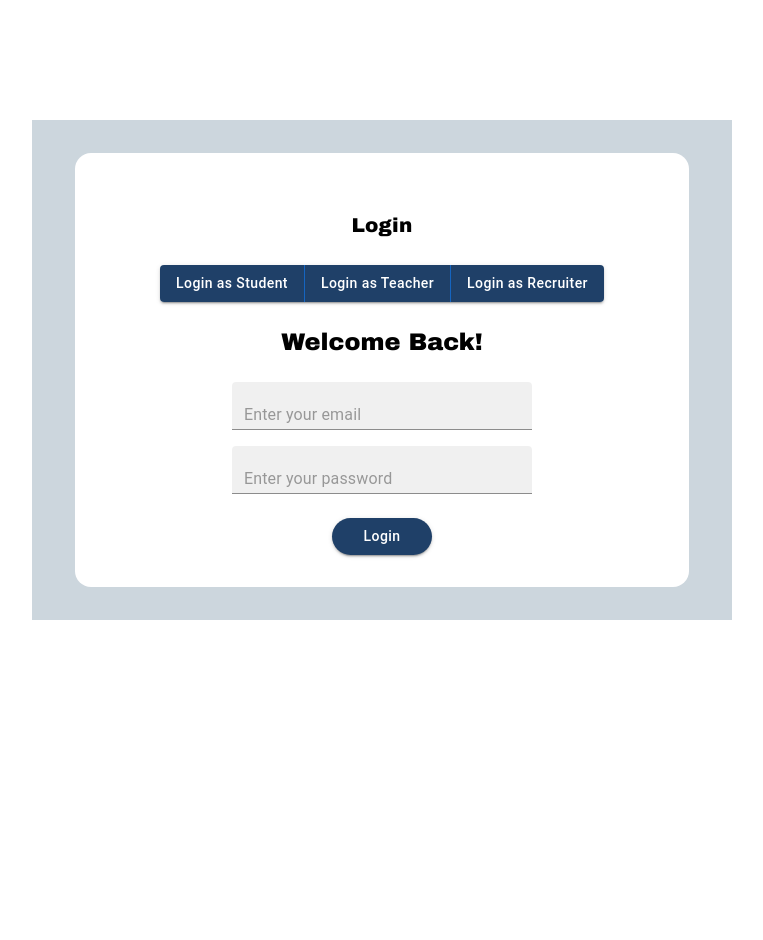
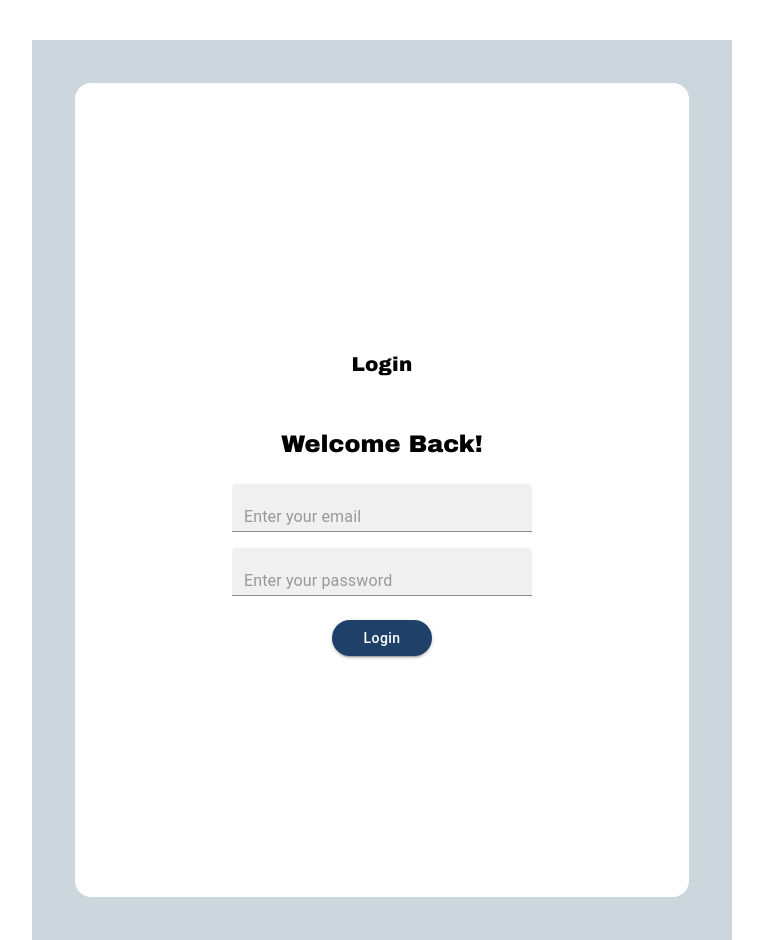
Before and after one commit to Ali-Haider91/Cloud-Linkaged, a React (Create React App) app: page /signup in a window 1280 px wide. Shown: the whole page, without its empty margins (258-1021 px from the left). Before the commit the page ends 800 px from the top, so only its background shows below. Built offline with nearby package versions, Linux system fonts and the light colour scheme.

Commit message:
initial commit

```diff
--- a/src/App.jsx
+++ b/src/App.jsx
@@ -4,14 +4,17 @@ import {BrowserRouter as Router ,Routes,Route} from 'react-router-dom'
 import './App.css';
 // import { Home } from './pages/Home/home';
 import Login from './pages/login/login'
+import Signup from "./pages/signup/signup";
 
 function App() {
   return (
     <div>
-      <Login/>
+      <Signup/>
+      {/* <Login/> */}
       <Router>
         <Routes>
-          <Route path="/" element={<Login/>}/>
+          {/* <Route path="/" element={<Login/>}/> */}
+          {/* <Route path="/" element={<Signup/>}/> */}
         </Routes>
       </Router>
     </div>
--- a/src/pages/login/login.jsx
+++ b/src/pages/login/login.jsx
@@ -1,5 +1,32 @@
 import React from "react";
-import { Box, TextField, Typography, Button, ButtonGroup } from "@mui/material";
+import { Box, TextField, Typography, Button, ButtonGroup, styled} from "@mui/material";
+
+const outerBox = styled(Box)`
+  color: #20b2aa;
+
+  :hover {
+    color: #2e8b57;
+  }
+
+  & .MuiSlider-thumb {
+    border-radius: 1px;
+  }
+`;
+
+const innerBox = styled(Box)`
+  color: #20b2aa;
+
+  :hover {
+    color: #2e8b57;
+  }
+
+  & .MuiSlider-thumb {
+    border-radius: 1px;
+  }
+`;
+
+
+
 const login = () => {
   return (
     <div>
@@ -7,11 +34,11 @@ const login = () => {
         <Box
           display="flex"
           margin="auto"
-          marginTop={15}
+          marginTop={12}
           sx={{
             width: 700,
             height: 500,
-            backgroundColor: '#CCD6DD',
+            backgroundColor: '#8c99a6',
           }}>
           <Box
             display="flex"
--- a/src/pages/signup/signup.jsx
+++ b/src/pages/signup/signup.jsx
@@ -1,10 +1,73 @@
 import React from 'react'
-
-
+import { Box, TextField, Typography, Button } from "@mui/material";
 const signup = () => {
   return (
     <div>
-
+      <form>
+        <Box
+          display="flex"
+          margin="auto"
+          marginTop={5}
+          sx={{
+            width: 700,
+            height: 900,
+            backgroundColor: '#CCD6DD',
+          }}>
+          <Box
+            display="flex"
+            flexDirection={"column"}
+            alignItems="center"
+            justifyContent={"center"}
+            margin="auto"
+            padding={4}
+            borderRadius={4}
+            backgroundColor="#ffff"
+            sx={{
+              height:750,
+              width: 550,
+            }}>
+            <Typography
+              variant="h6"
+              padding={3}
+              // marginBottom={}
+              fontFamily="arial Black">
+              Login
+            </Typography>
+            <Typography
+              variant="h5"
+              padding={3}
+              fontFamily="arial Black">
+              Welcome Back!
+            </Typography>
+            <TextField
+              variant="filled"
+              size="small"
+              type="email"
+              placeholder="Enter your email"
+              sx={{ width: 300, }}
+            />
+            <TextField
+              variant="filled"
+              size="small"
+              type="password"
+              placeholder="Enter your password"
+              margin="normal"
+              sx={{ width: 300 }}
+            />
+            <Button
+              variant="contained"
+              sx={{
+                marginTop: 2,
+                borderRadius: 5,
+                width: 100,
+                textTransform: 'none',
+                backgroundColor: '#1F4068'
+              }}>
+              Login
+            </Button>
+          </Box>
+        </Box>
+      </form>
     </div>
   )
 }
```
